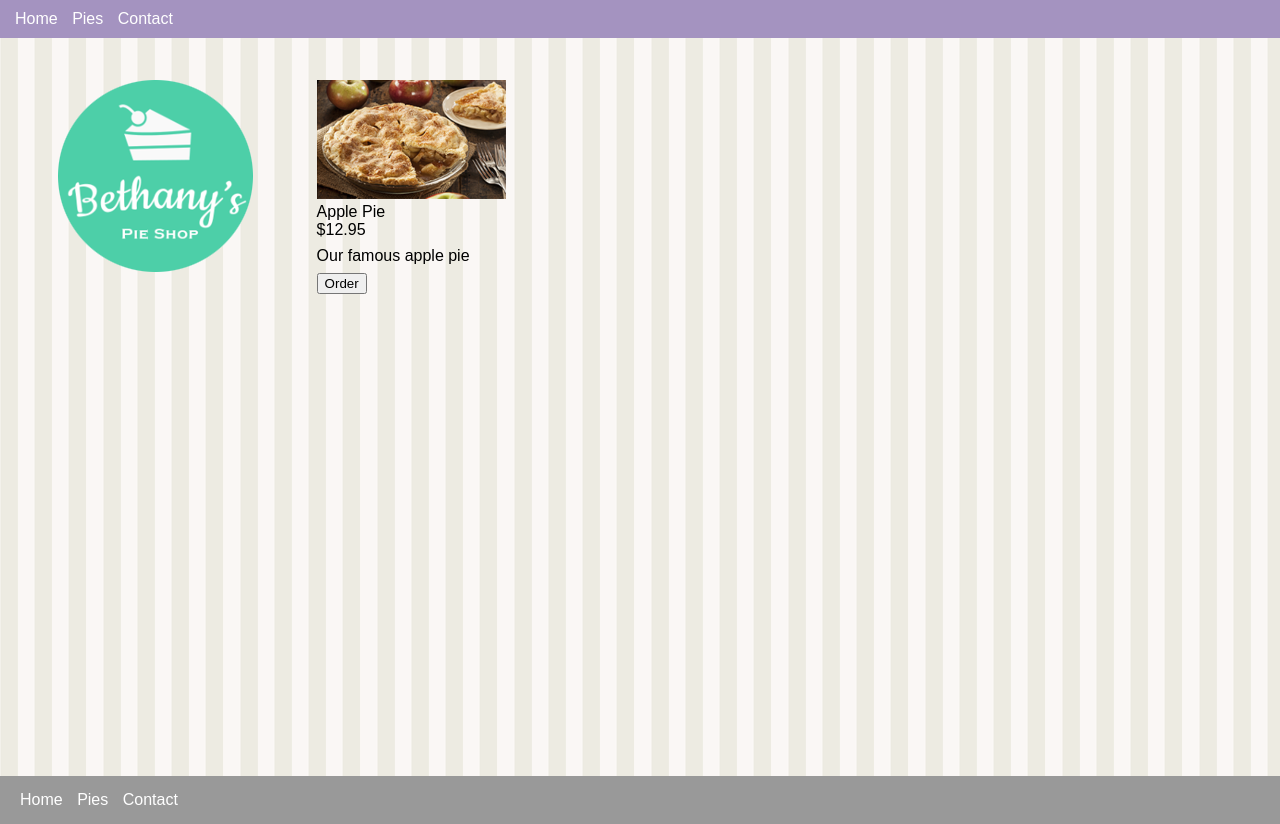
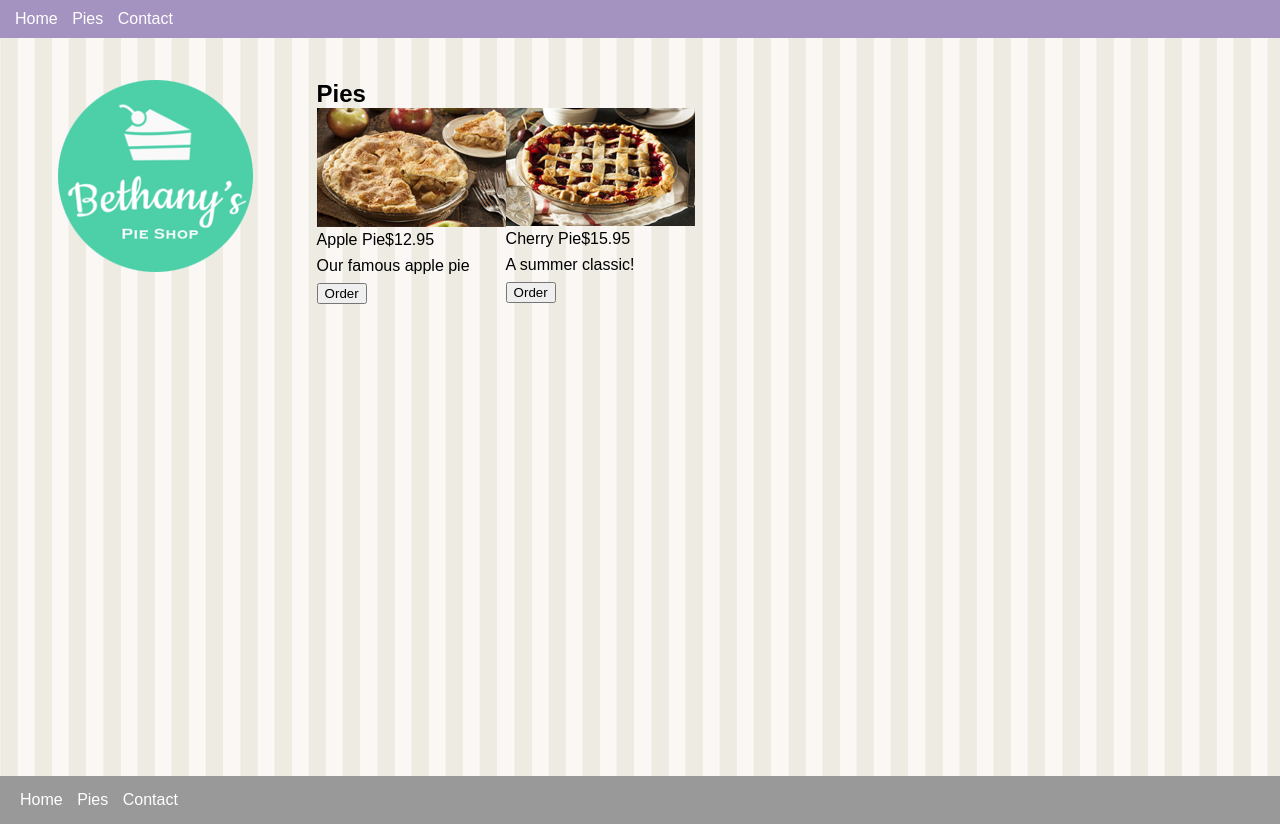
Before and after one commit to rm-Mungai-f/pie-ordering-website, a plain HTML site: page pies.html in a window 1280 px wide. Drawn offline with Linux system fonts and the light colour scheme.

Commit message:
add more styles to files

```diff
--- a/pies.html
+++ b/pies.html
@@ -23,6 +23,7 @@
     <main>
         <aside><img src="images/logo.png" alt="Bethany's Pie Shop"></aside>
         <article>
+            <h1>Pies</h1>
             <section class="columns-desktop">
                 <div class="pie">
                     <img src="images/apple-pie.png" alt="Apple Pie">
@@ -31,6 +32,15 @@
                         <div class="price">$12.95</div>
                     </div>
                     <p class="desc">Our famous apple pie</p>
+                    <button data-order="apple pie">Order</button>
+                </div>
+                <div class="pie">
+                    <img src="images/cherry-pie.png" alt="Cherry Pie">
+                    <div class="columns">
+                        <div class="title">Cherry Pie</div>
+                        <div class="price">$15.95</div>
+                    </div>
+                    <p class="desc">A summer classic!</p>
                     <button data-order="apple pie">Order</button>
                 </div>
             </section>
--- a/site.css
+++ b/site.css
@@ -68,6 +68,10 @@ article{
     width: 75%;
 }
 
+.columns{
+    display: flex;
+}
+
 @media only screen and (min-width: 768px){
     main{
         display: flex;
@@ -76,4 +80,10 @@ article{
     aside{
         margin-left: 2%;
     }
+
+    .columns-desktop{
+        display: flex;
+    }
 }
+
+/* pies */
```
